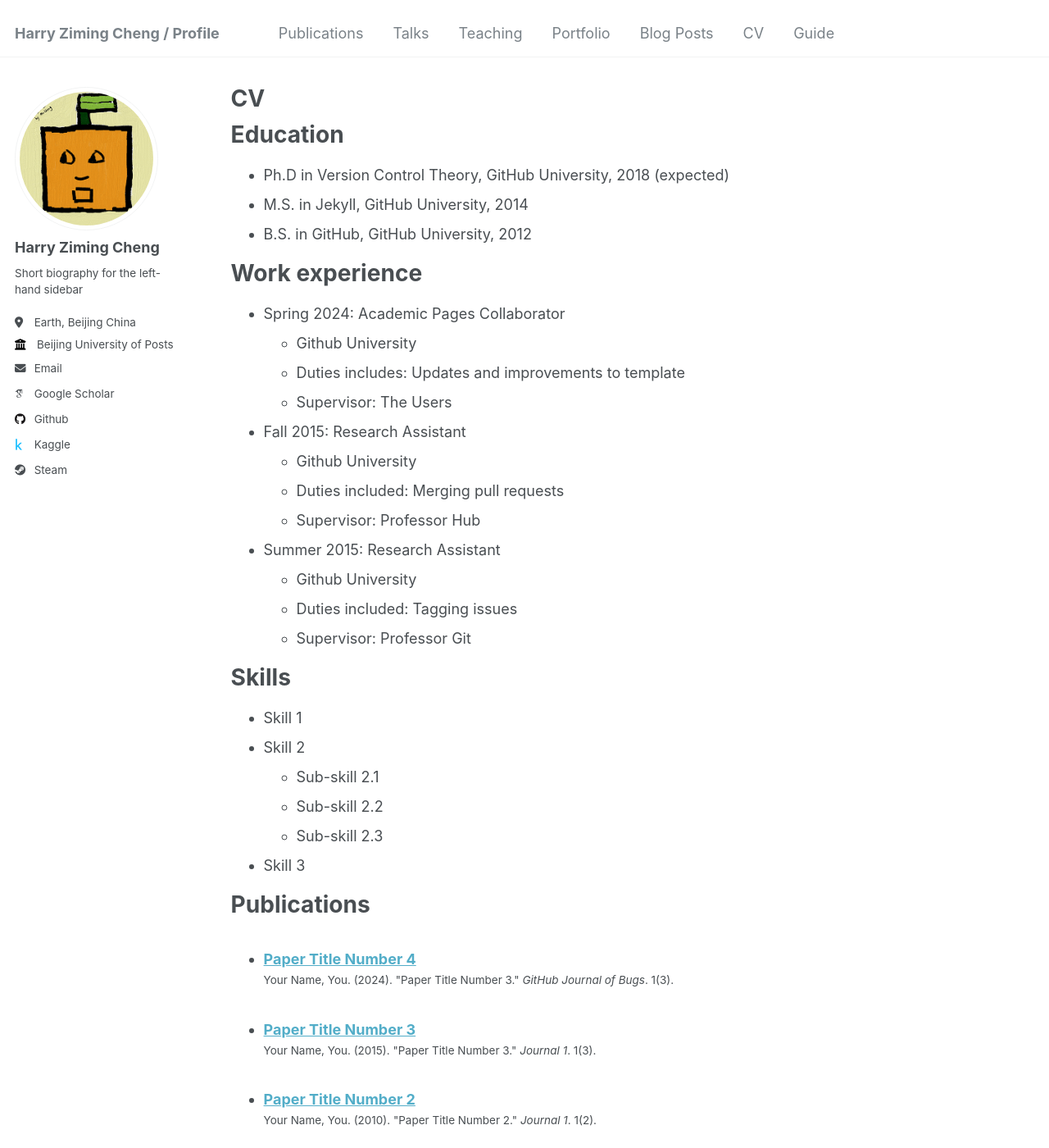
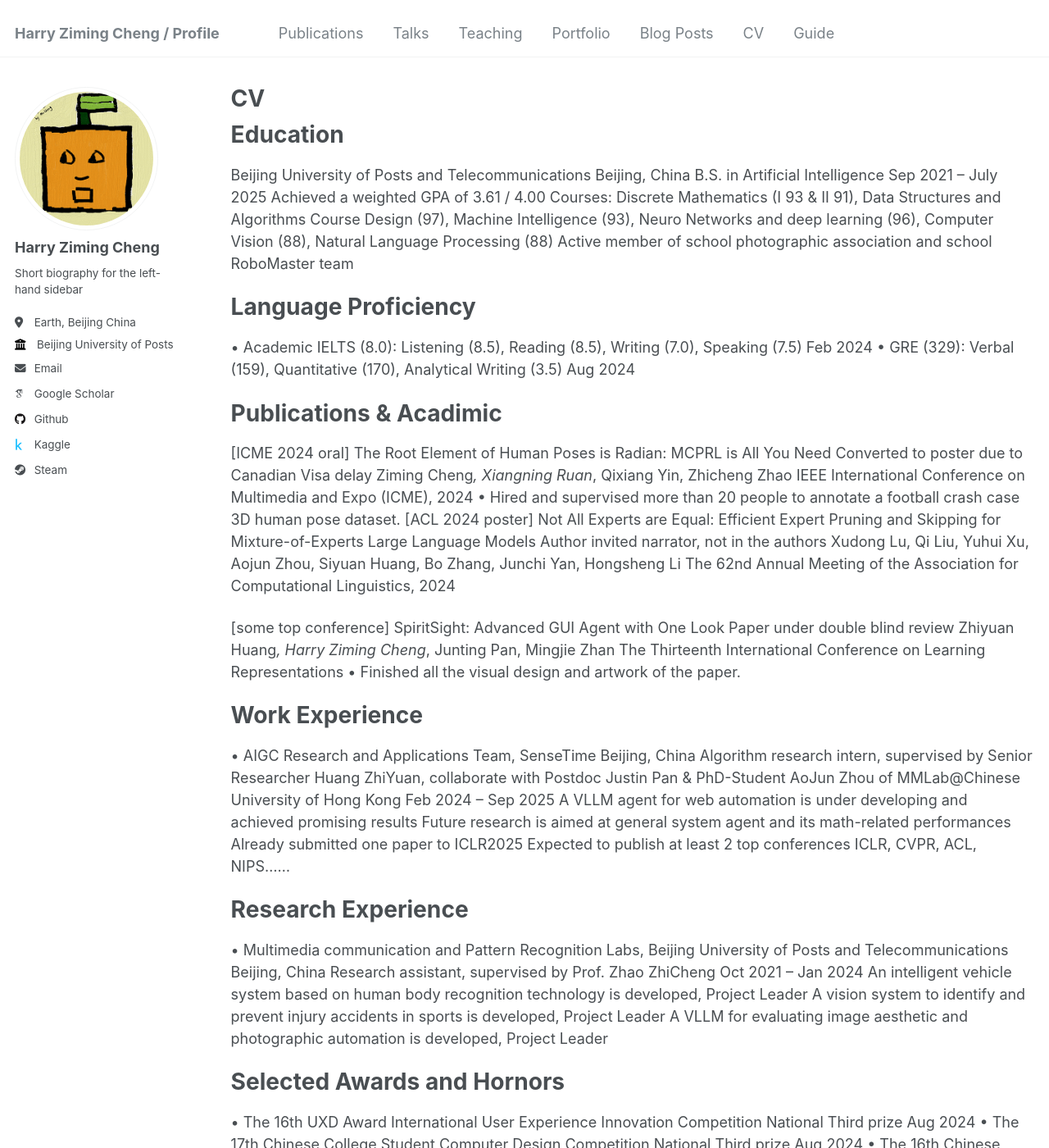
Before and after one commit to HarrytheOrange/harrytheorange.github.io, a Jekyll site: the page built from _pages/cv.md, in a window 1280 px wide and 1400 px high. Shown: the whole window at 82% size. Built offline with Jekyll 4.4.1, drawn with Linux system fonts in a browser that asks for light colours; some web fonts are replaced; some of the changed text lies outside the part shown.

Commit message:
Update cv.md

```diff
--- a/_pages/cv.md
+++ b/_pages/cv.md
@@ -11,54 +11,77 @@ redirect_from:
 
 Education
 ======
-* Ph.D in Version Control Theory, GitHub University, 2018 (expected)
-* M.S. in Jekyll, GitHub University, 2014
-* B.S. in GitHub, GitHub University, 2012
+Beijing University of Posts and Telecommunications	Beijing, China
+B.S. in Artificial Intelligence	Sep 2021 – July 2025
+Achieved a weighted GPA of 3.61 / 4.00
+Courses: Discrete Mathematics (I 93 & II 91), Data Structures and Algorithms Course Design (97), Machine Intelligence (93), Neuro Networks and deep learning (96), Computer Vision (88), Natural Language Processing (88)
+Active member of school photographic association and school RoboMaster team
 
-Work experience
+
+Language Proficiency
 ======
-* Spring 2024: Academic Pages Collaborator
-  * Github University
-  * Duties includes: Updates and improvements to template
-  * Supervisor: The Users
+•	Academic IELTS (8.0): Listening (8.5), Reading (8.5), Writing (7.0), Speaking (7.5) Feb 2024
+•	GRE (329): Verbal (159), Quantitative (170), Analytical Writing (3.5)	Aug 2024
 
-* Fall 2015: Research Assistant
-  * Github University
-  * Duties included: Merging pull requests
-  * Supervisor: Professor Hub
 
-* Summer 2015: Research Assistant
-  * Github University
-  * Duties included: Tagging issues
-  * Supervisor: Professor Git
+Publications & Acadimic
+======
+[ICME 2024 oral]	The Root Element of Human Poses is Radian: MCPRL is All You Need
+Converted to poster due to Canadian Visa delay
+Ziming Cheng*, Xiangning Ruan*, Qixiang Yin, Zhicheng Zhao
+IEEE International Conference on Multimedia and Expo (ICME), 2024
+•	Hired and supervised more than 20 people to annotate a football crash case 3D human pose dataset.
+[ACL 2024 poster]	Not All Experts are Equal: Efficient Expert Pruning and Skipping for Mixture-of-Experts Large Language Models
+Author invited narrator, not in the authors
+Xudong Lu, Qi Liu, Yuhui Xu, Aojun Zhou, Siyuan Huang, Bo Zhang, Junchi Yan, Hongsheng Li
+The 62nd Annual Meeting of the Association for Computational Linguistics, 2024
+
+[some top conference]	SpiritSight: Advanced GUI Agent with One Look
+Paper under double blind review
+Zhiyuan Huang*, Harry Ziming Cheng*, Junting Pan, Mingjie Zhan
+The Thirteenth International Conference on Learning Representations
+•	Finished all the visual design and artwork of the paper.
+
+
+Work Experience
+======
+•	AIGC Research and Applications Team, SenseTime	 Beijing, China
+Algorithm research intern, supervised by Senior Researcher Huang ZhiYuan, collaborate with Postdoc Justin Pan & PhD-Student AoJun Zhou of MMLab@Chinese University of Hong Kong	Feb 2024 – Sep 2025
+A VLLM agent for web automation is under developing and achieved promising results
+Future research is aimed at general system agent and its math-related performances
+Already submitted one paper to ICLR2025
+Expected to publish at least 2 top conferences ICLR, CVPR, ACL, NIPS……
+
+
+Research Experience
+======
+•	Multimedia communication and Pattern Recognition Labs, Beijing University of Posts and Telecommunications	 Beijing, China
+Research assistant, supervised by Prof. Zhao ZhiCheng	Oct 2021 – Jan 2024
+An intelligent vehicle system based on human body recognition technology is developed, Project Leader
+A vision system to identify and prevent injury accidents in sports is developed, Project Leader
+A VLLM for evaluating image aesthetic and photographic automation is developed, Project Leader
+
+
+Selected Awards and Hornors
+======
+•	The 16th UXD Award International User Experience Innovation Competition National Third prize	Aug 2024
+•	The 17th Chinese College Student Computer Design Competition National Third prize	Aug 2024
+•	The 16th Chinese College Student Computer Design Competition National Second prize	Aug 2023
+•	2022 National finals of RoboCom Robot Developer Competition National Second prize	Aug 2022
+•	Kaggle Notebooks Contributor Bronze Medal *2, Discussions Contributor Silver Medal *2 Bronze Medal *8
+
+Patents
+======
+•	Ziming Cheng. Method and device for analyzing sudden injury in sports based on human posture estimation, CN116978123A, filed Jul 31, 2023.
+•	Ziming Cheng. Multilegged Walking Robot, CN207631374U, filed Dec 07, 2017.
 
 Skills
 ======
-* Skill 1
-* Skill 2
-  * Sub-skill 2.1
-  * Sub-skill 2.2
-  * Sub-skill 2.3
-* Skill 3
+•	Proficient in Python, C/C++, Latex, Bash, EDA
+•	Proficient in Adobe Software, Blender, SolidWorks, CAD
+•	Acquainted with LLM development, including task designing, data collection/cleaning, SFT training
+•	Proficient in Photography with top Sony devices, tennis, cricket, piano
 
-Publications
-======
-  <ul>{% for post in site.publications reversed %}
-    {% include archive-single-cv.html %}
-  {% endfor %}</ul>
-
-Talks
-======
-  <ul>{% for post in site.talks reversed %}
-    {% include archive-single-talk-cv.html  %}
-  {% endfor %}</ul>
-
-Teaching
-======
-  <ul>{% for post in site.teaching reversed %}
-    {% include archive-single-cv.html %}
-  {% endfor %}</ul>
 
 Service and leadership
 ======
-* Currently signed in to 43 different slack teams
```
